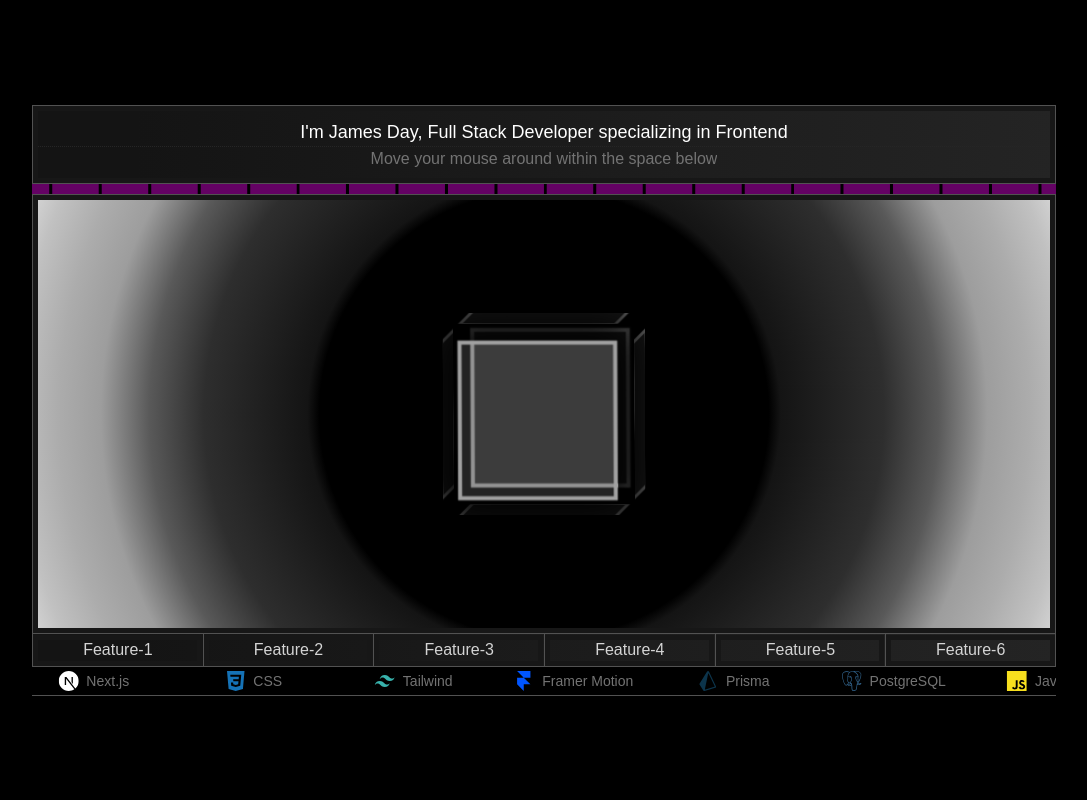
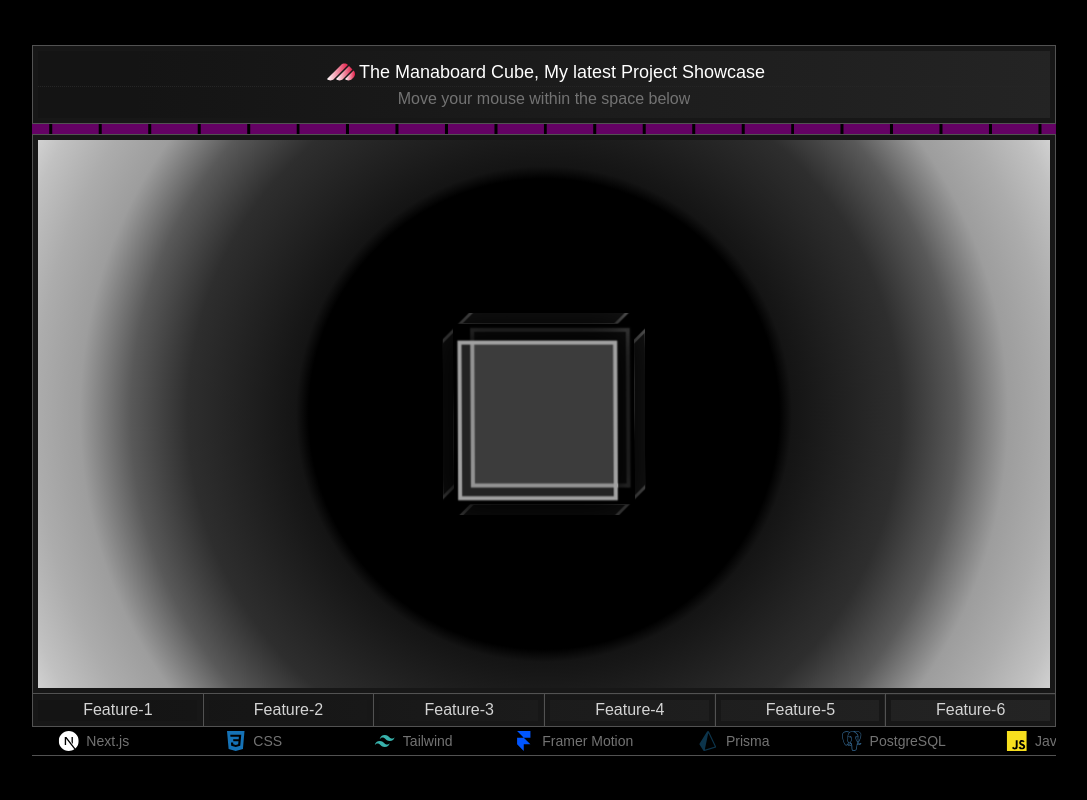
Before and after one commit to Beamzi/folio-site, a Next.js app: page / in a window 1280 px wide. Shown: the top 800 px of the page, without its empty margins (96-1183 px from the left). Built offline with nearby package versions, Linux system fonts and the light colour scheme; a web font is replaced by a local one.

Commit message:
all feature data is now encapsulated in each cubeface, no page scrolling or modals needed. expandable side panels now replace text image split containers to account for the lack of space

```diff
--- a/src/components/CubeFeatureSection.tsx
+++ b/src/components/CubeFeatureSection.tsx
@@ -1,7 +1,10 @@
 "use client";
 
-import React from "react";
+import React, { useState } from "react";
 import { motion } from "motion/react";
+import { SiGithub } from "react-icons/si";
+import { BiChevronLeft, BiChevronRight } from "react-icons/bi";
+import { FaDotCircle } from "react-icons/fa";
 
 interface Props {
   title: string;
@@ -19,6 +22,8 @@ export default function CubeFeatureSection({
   details,
   className,
 }: Props) {
+  const [showImg, setShowImg] = useState(false);
+
   return (
     <motion.div
       animate={{
@@ -27,14 +32,51 @@ export default function CubeFeatureSection({
       }}
       className={className}
     >
-      <div className=" border-1 flex h-full">
-        <div className="border-1 px-3 py-3 w-1/2">
-          <h3 className="w-50 break-all">{title}</h3>
-          <p className="h-full w-full break-all  overflow-hidden text-ellipsis whitespace-normal">
+      <div className=" border-1 flex h-full w-full relative min-h-0 ">
+        {!showImg && (
+          <div className="border-1 min-h-0 relative h-full flex flex-col justify-between b px-3 py-3 w-full  ">
+            <div className="h-[95%] flex flex-col border-1 relative min-h-0 ">
+              <h3 className="w-full break-word overflow-hidden h- text-ellipsis whitespace-normal">
+                {title}
+              </h3>
+              <p className=" w-full break-word text-ellipsis whitespace-normal border-1">
                 {content}
               </p>
+              {/* <div className="gradient-cube-overflow absolute h-[70%] w-full "></div> */}
+              <div className="overflow-y-auto  flex-1 min-h-0 relative">
+                <ul className=" break-word text-ellipsis whitespace-normal max-w-[50%] min-[500px]:min-w-[95%] py-1 border-1 ">
+                  {details.map((item, index) => (
+                    <li key={index + 374} className="flex ml-2  text-sm ">
+                      <FaDotCircle className="min-w-4 min-h-4 mr-2 my-1" />
+                      {item}
+                    </li>
+                  ))}
+                </ul>
               </div>
-        <div className="w-1/2 border-1  max-h-full">
+            </div>
+
+            <div>
+              <button className="flex border-1 bg-black absolute bottom-0 left-0 z-1000 cursor-pointer">
+                <SiGithub className="w-5 h-5" />
+                Visit Repository
+              </button>
+            </div>
+          </div>
+        )}
+
+        <button
+          onClick={() => setShowImg(showImg ? false : true)}
+          className="  bg-blue-900 flex align-middle items-center justify-center w-10 "
+        >
+          {!showImg ? (
+            <BiChevronLeft className="w-5 h-5 border-1" />
+          ) : (
+            <BiChevronRight className="w-5 h-5 border-1" />
+          )}
+        </button>
+
+        {showImg && (
+          <div className="w-full border-1 max-h-full  ">
             <img
               src={src}
               alt={alt}
@@ -42,6 +84,7 @@ export default function CubeFeatureSection({
               className="w-full h-full"
             ></img>
           </div>
+        )}
       </div>
     </motion.div>
   );
--- a/src/components/HeroSection.tsx
+++ b/src/components/HeroSection.tsx
@@ -33,6 +33,7 @@ const faces = [
 
 export default function HeroSection() {
   const topWidth = 80;
+  const topHeight = 80;
   const [revealKey, setRevealKey] = useState(215);
   const [textKey, setTextKey] = useState(230);
   const [isCubeFaceClicked, setIsCubeFaceClicked] = useState(false);
@@ -105,7 +106,11 @@ export default function HeroSection() {
   // });
 
   const scaleXAfterCubeClick = useTransform(() =>
-    typeof window !== "undefined" ? (window.innerWidth * 0.8) / 200 : 1
+    typeof window !== "undefined" ? (window.innerWidth * 0.7) / 200 : 1
+  );
+
+  const scaleYAfterCubeClick = useTransform(() =>
+    typeof window !== "undefined" ? (window.innerHeight * 0.7) / 200 : 1
   );
 
   const getLettersForMovement = (letter: string) => {
@@ -129,17 +134,17 @@ export default function HeroSection() {
   };
   return (
     <>
-      <section className="h-screen relative  flex justify-center items-center">
+      <section className="h-screen relative flex justify-center items-center">
         <section
           style={{ width: `${topWidth}%` }}
-          className={`overflow-hidden whitespace-nowrap`}
+          className={`overflow-hidden whitespace-nowrap min-h-0 `}
         >
           <div
-            className="h-full py-3 border-1
+            className="h-full min-h-0 py-3 border-1
            outline-standard w-full flex gradient-for-thin-containers relative  !z-100 justify-center flex-col items-center"
           >
-            <div className=" border-b-1 !border-dotted border-neutral-800  w-full ">
-              <motion.h3
+            <div className=" border-b-1 min-h-0 !border-dotted border-neutral-800  w-full flex items-center content-center align-middle justify-center ">
+              <motion.div
                 animate={{
                   opacity: [0.5, 1],
                   filter: ["blur(4px)", "blur(0)"],
@@ -147,10 +152,13 @@ export default function HeroSection() {
                     duration: 1,
                   },
                 }}
-                className="text-lg  w-full text-center"
+                className="flex justify-center items-center "
               >
-                I'm James Day, Full Stack Developer specializing in Frontend
-              </motion.h3>
+                <img src="/logo/2.svg" className="w-7 h-7 mx-1 "></img>
+                <motion.h3 className="text-lg  w-full text-center">
+                  The Manaboard Cube, My latest Project Showcase
+                </motion.h3>
+              </motion.div>
             </div>
 
             <div className="relative overflow-hidden">
@@ -170,7 +178,7 @@ export default function HeroSection() {
               ></motion.div>
 
               <motion.p className="tracking-normal   text-neutral-500 z-11 relative">
-                Move your mouse around within the space below
+                Move your mouse within the space below
               </motion.p>
             </div>
           </div>
@@ -183,13 +191,13 @@ export default function HeroSection() {
           >
             {getLettersForMovement("I")}
           </motion.div>
-
+          {/* problema area */}
           <motion.div
             style={{
               backgroundPosition: template,
               // pointerEvents: isCubeFaceClicked ? "none" : "auto",
             }}
-            className={`radial-background  w-full h-110 border-1 -mt-3.5 outline-standard flex justify-center items-center relative`}
+            className={`radial-background  w-full h-[70vh] flex-col min-h-0 border-1 -mt-3.5 outline-standard flex justify-center items-center relative`}
             onMouseMove={(e) => {
               if (isCubeFaceClicked) {
                 console.log("should return early");
@@ -217,7 +225,7 @@ export default function HeroSection() {
                     opacity: [0, 1],
                     scale: [0, 1],
                     scaleX: [1, scaleXAfterCubeClick.get()],
-                    scaleY: [1, 2],
+                    scaleY: [1, scaleYAfterCubeClick.get()],
                     transition: {
                       scaleX: { delay: 1, duration: 0.5 },
                       scaleY: { delay: 1.5, duration: 0.5 },
@@ -231,7 +239,7 @@ export default function HeroSection() {
                   }`}
                 ></motion.div>
                 <CubeFeatureSection
-                  className={`absolute z-10000 h-[65%] w-[80%]  ${
+                  className={`absolute z-10000 h-[80%] min-h-0 w-[70%]  ${
                     isCubeFaceClicked ? "opacity-0" : "opacity-1"
                   } `}
                   title={currentFeature.title}
--- a/src/data/manaboard-project-data.ts
+++ b/src/data/manaboard-project-data.ts
@@ -24,7 +24,6 @@ export const manaboardProjectData = [
       "Activity Streams - Chronological display of project conversations and updates",
       "Project Comments - Threaded conversation system attached to individual projects",
       "Real-Time Updates - Instant synchronization across all connected clients",
-      "",
     ],
   },
   {
```
Also changed, not shown: src/app/globals.css (+9 -0 lines), public/logo/2.svg (added). Lines whose indentation alone changed are shown as unchanged.
